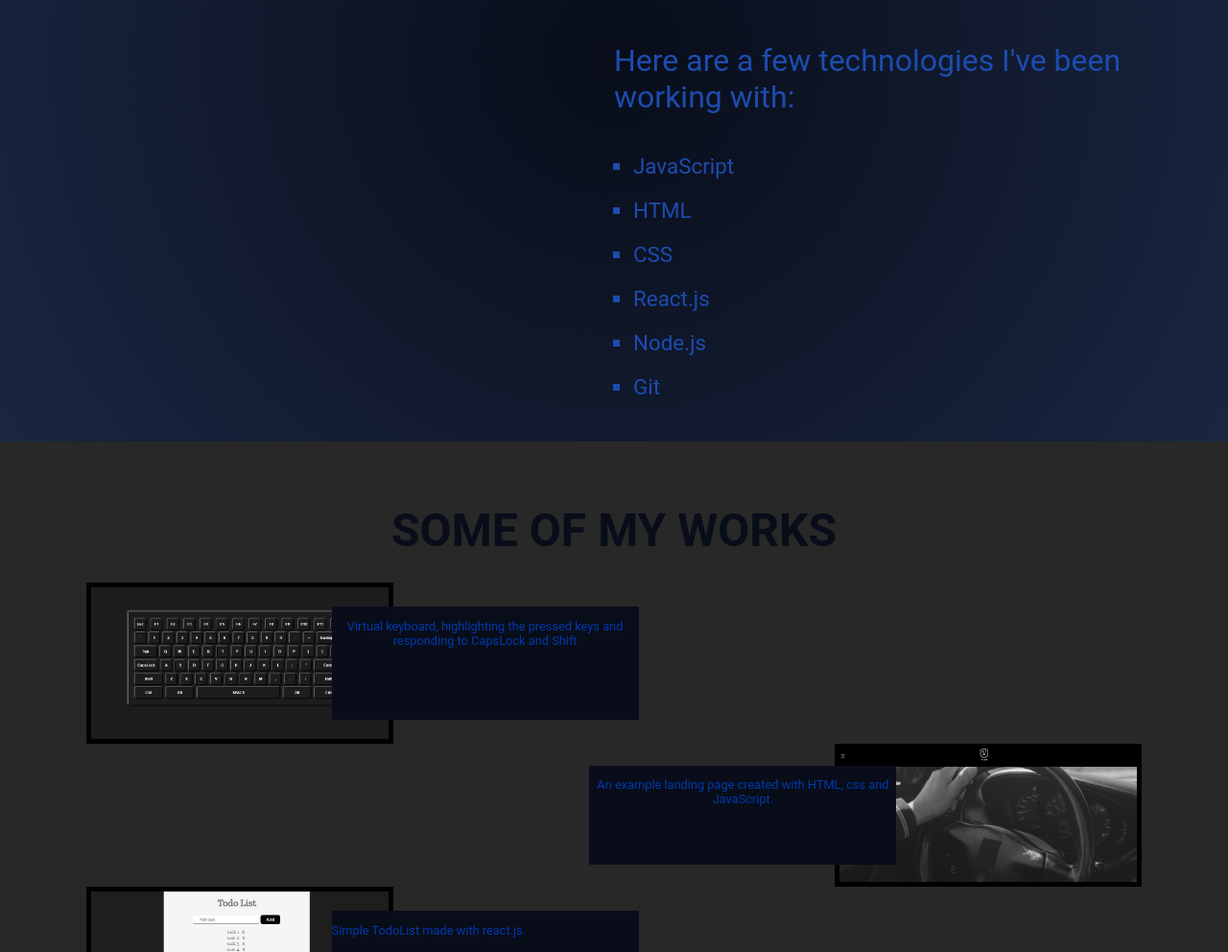
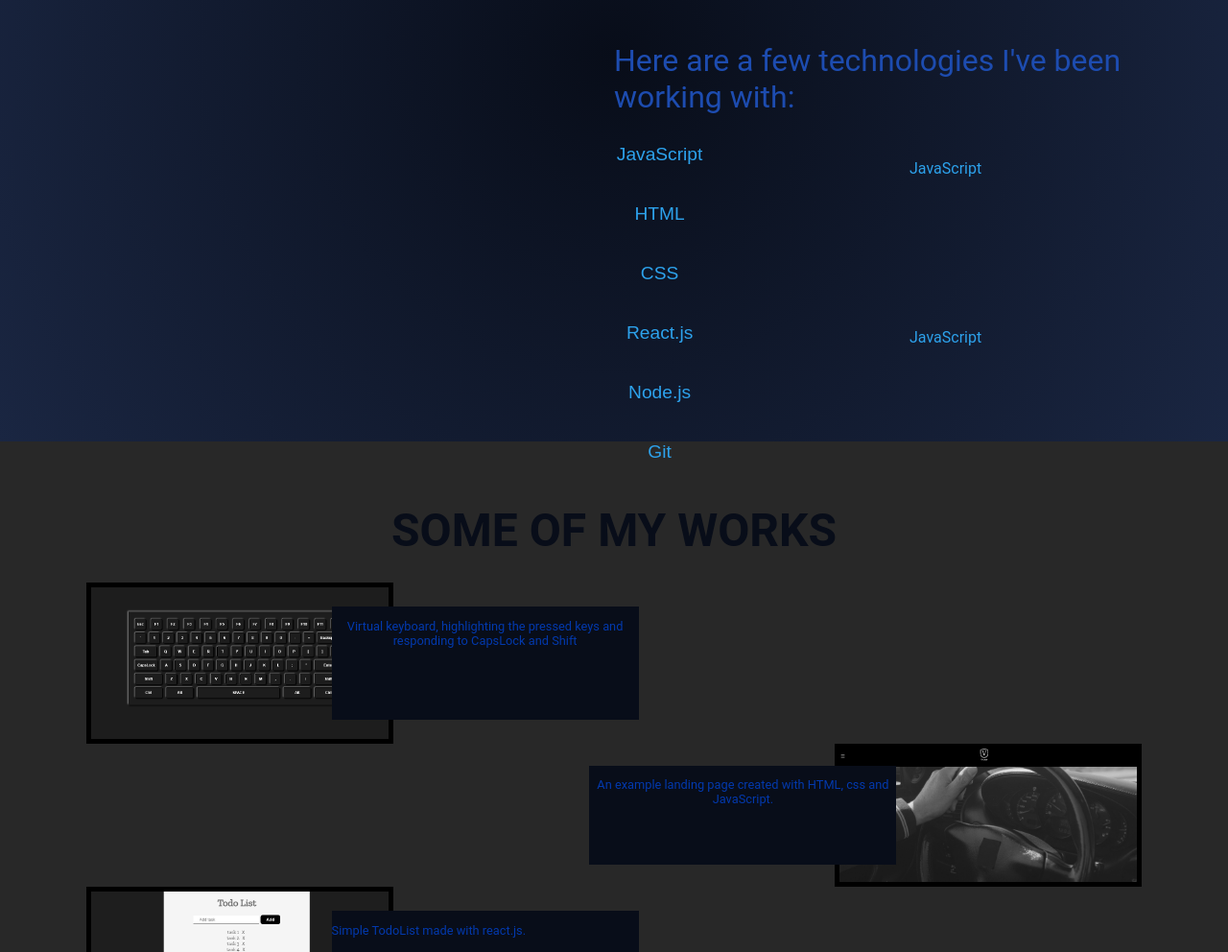
Before and after one commit to Chipsiarz/Portfolio, a plain HTML site: page index.html in a window 1280 px wide. Shown: the part 1220-2212 px from the top of the page at 96% size. Drawn offline with nearby package versions, Linux system fonts and the light colour scheme.

Commit message:
implement technologies buttons

```diff
--- a/index.html
+++ b/index.html
@@ -96,14 +96,40 @@
           </div>
           <div class="bottomAboutMe">
             <div class="skills"><span>Here are a few technologies I've been working with:</span>
-              <ul>
-                <li>JavaScript</li>
-                <li>HTML</li>
-                <li>CSS</li>
-                <li>React.js</li>
-                <li>Node.js</li>
-                <li>Git</li>
-              </ul>
+              <div class="skillsContainer">
+                <div class="skillsBtns">
+                  <button  onclick="changeDisplay(JSText)">JavaScript</button>
+                  <button  onclick="changeDisplay(HTMLText)">HTML</button>
+                  <button onclick="changeDisplay(CSSText)">CSS</button>
+                  <button onclick="changeDisplay(ReactText)">React.js</button>
+                  <button onclick="changeDisplay(NodeText)">Node.js</button>
+                  <button onclick="changeDisplay(GitText)">Git</button>
+                </div>
+                <div id="JSText" class="skillsTextContainer">
+                  <div class="skillLevel">JavaScript</div>
+                  <div class="skillText">JavaScript</div>
+                </div>
+                <div id="HTMLText" class="skillsTextContainer" style="display: none;">
+                  <div class="skillLevel">HTML</div>
+                  <div class="skillText">HTML</div>
+                </div>
+                <div id="CSSText" class="skillsTextContainer" style="display: none;">
+                  <div class="skillLevel">CSS</div>
+                  <div class="skillText">CSS</div>
+                </div>
+                <div id="ReactText" class="skillsTextContainer" style="display: none;">
+                  <div class="skillLevel">React.js</div>
+                  <div class="skillText">React.js</div>
+                </div>
+                <div id="NodeText" class="skillsTextContainer" style="display: none;">
+                  <div class="skillLevel">Node.js</div>
+                  <div class="skillText">Node.js</div>
+                </div>
+                <div id="GitText" class="skillsTextContainer" style="display: none;">
+                  <div class="skillLevel">Git</div>
+                  <div class="skillText">Git</div>
+                </div>
+              </div>
             </div>
           </div>
         </div>
--- a/main.js
+++ b/main.js
@@ -1,6 +1,13 @@
 const menuBar = document.getElementById("menu-bar");
 const nav = document.getElementById("nav");
 const menuBg = document.getElementById("menu-bg");
+
+const JSText = document.getElementById("JSText");
+const HTMLText = document.getElementById("HTMLText");
+const CSSText = document.getElementById("CSSText");
+const ReactText = document.getElementById("ReactText");
+const NodeText = document.getElementById("NodeText");
+const GitText = document.getElementById("GitText");
 
 let prevScrollpos = window.pageYOffset;
 
@@ -73,3 +80,9 @@ function showMore() {
     }
   }
 }
+
+const changeDisplay = (displayDiv) => {
+  skillsTextContainer = document.querySelectorAll(".skillsTextContainer");
+  skillsTextContainer.forEach((a) => (a.style.display = "none"));
+  displayDiv.style.display = "flex";
+};
--- a/style.css
+++ b/style.css
@@ -49,7 +49,7 @@ body {
 
 .background {
   position: fixed;
-  background: linear-gradient(-45deg, #db3a34, #084c61, #4285af, #677f9e);
+  background: linear-gradient(-45deg, #db3a34, #1c5d99, #2e4057, #16f4d0);
   background-size: 400% 400%;
   animation: gradient 15s ease infinite;
   width: 100%;
@@ -156,15 +156,61 @@ body {
   font-size: 2em;
 }
 
-.skills ul {
-  margin-top: 40px;
-  margin-left: -20px;
+.skillsContainer {
+  display: flex;
+  color: #2da2ec;
 }
 
-.skills ul li {
-  list-style-type: square;
-  font-size: 1.4em;
-  margin-bottom: 20px;
+.skillsBtns {
+  display: flex;
+  flex-direction: column;
+  height: 100%;
+  width: 20%;
+}
+
+.skillsBtns button {
+  background: linear-gradient(to right, #2da2ec 50%, transparent 50%);
+  background-size: 200% 100%;
+  background-position: right bottom;
+  color: #2da2ec;
+  border: none;
+  margin-top: 20px;
+  margin-left: -20px;
+  font-size: 1.2em;
+  cursor: pointer;
+  padding: 10px 0px;
+  transition: all 0.5s ease-out;
+}
+.skillsBtns button:hover {
+  background-color: #2da2ec;
+  color: #0339ad;
+  background-position: left bottom;
+}
+
+.skillsTextContainer {
+  display: flex;
+  justify-content: center;
+  align-items: center;
+  flex-direction: column;
+
+  width: 80%;
+  margin-top: 20px;
+}
+
+.skillLevel {
+  display: flex;
+  justify-content: center;
+  align-items: center;
+  height: 20%;
+  width: 100%;
+}
+
+.skillText {
+  display: flex;
+  justify-content: center;
+  align-items: center;
+  height: 80%;
+  width: 100%;
 }
 
 .thirdSection {
```
